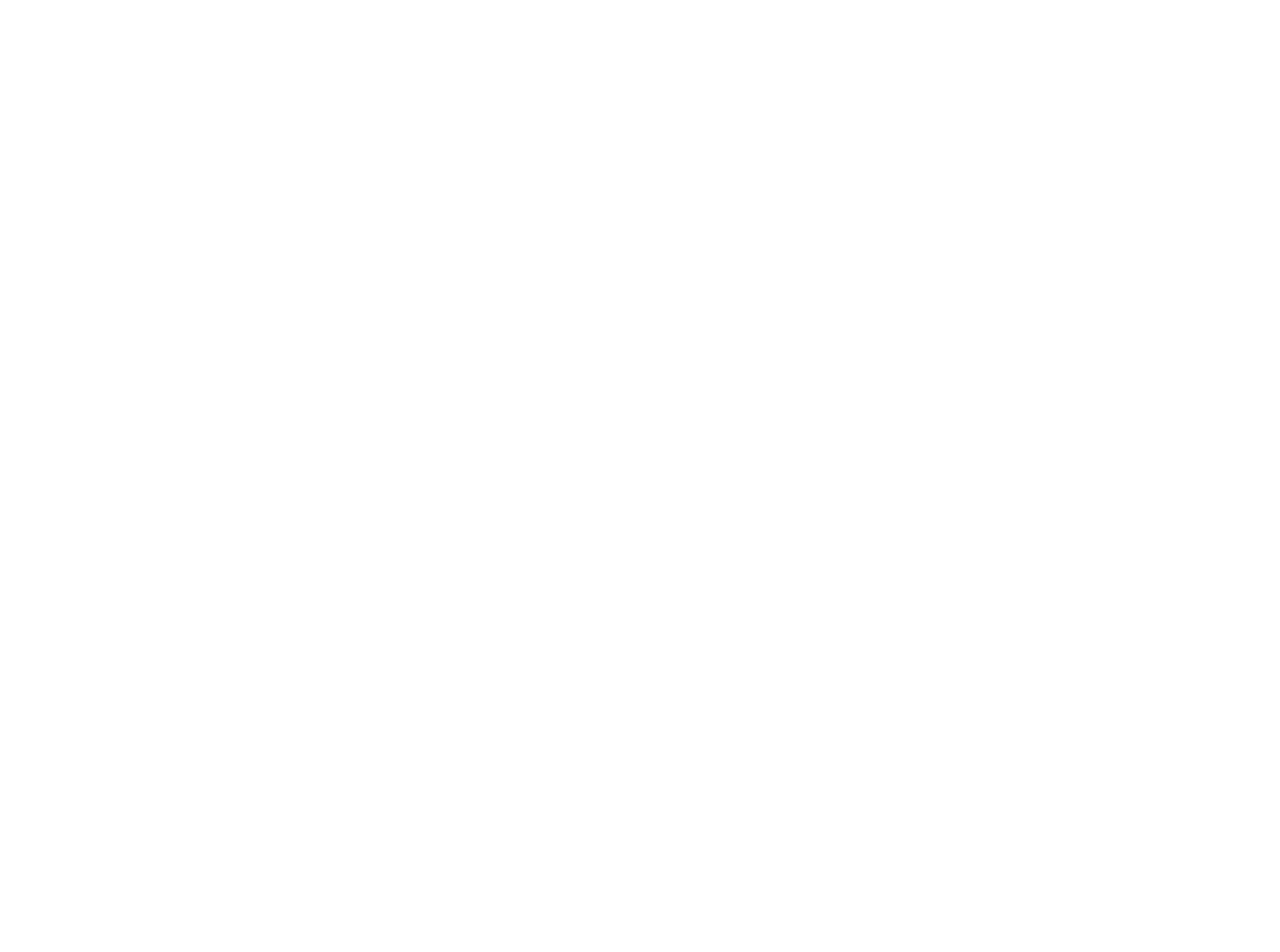
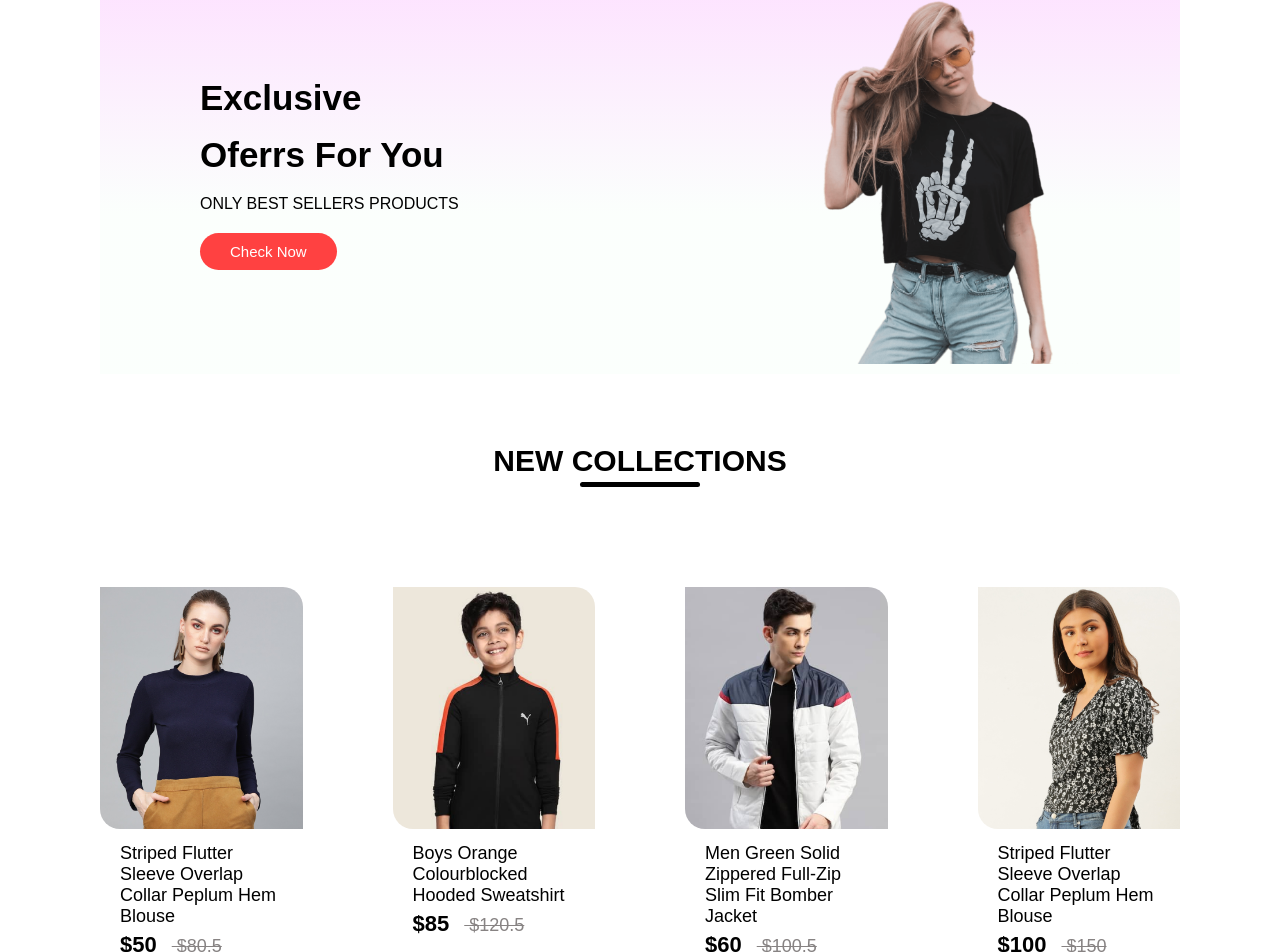
Before and after one commit to 7odaaabosetaa/E-commerce-react, a React (Vite) app in the folder Frontend/: page / in a window 1280 px wide. Shown: the part 1540-2492 px from the top of the page. Before the commit the page ends 870 px from the top, so only its background shows below. Built offline with nearby package versions, Linux system fonts and the light colour scheme.

Commit message:
read data from local file and use it in shop page

```diff
--- a/Frontend/src/App.css
+++ b/Frontend/src/App.css
@@ -1,3 +1,4 @@
+/* general css for all project */
 *{
     margin: 0;
     padding: 0%;
@@ -14,3 +15,47 @@
 ul , li{
     list-style-type: none;
 }
+/*  item css componant */
+.items{
+    display: grid;
+    row-gap: 50px;
+    column-gap: 90px;
+    padding:  100px ;
+    padding-bottom: 50px;
+    grid-template-columns: repeat(auto-fit, minmax(200px, 1fr));
+}
+/* padding betweeen sections css code componant */
+.paddingsection{
+    padding: 20px 0px 9px;
+    position: relative;
+    font-size: 30px;
+    font-weight: 600;
+    text-align: center;
+    text-transform: uppercase;
+    /* margin: 60px; */
+}
+.paddingsection::after{
+    position: absolute;
+    content: "";
+    height: 5px;
+    width: 120px;
+    background-color: #000000;
+    bottom: 0 ;
+    right: 50vw;
+    transform: translateX(50%);
+    border-radius: 5px;
+}
+
+/* a link button css */
+a.button_link{
+        background-color: #FF4141;
+        padding: 10px 30px;
+        border-radius: 25px;
+        color: white;
+        text-transform: capitalize;
+        font-size: 19px;
+}
+a.button_link:hover{
+    color: #ffb6b6;
+    /* font-size: 14px; */
+}
--- /dev/null
+++ b/Frontend/src/componants/item.css
@@ -0,0 +1,36 @@
+.item{
+    min-width: 200px;
+    max-width: 400;
+    overflow: hidden;
+    border-top-right-radius: 20px;
+    cursor: pointer;
+}
+.item img{
+    width: 100%;
+    border-bottom-left-radius: 20px;
+}
+.item .text{
+    padding: 10px  20px;
+    color: black;
+    font-size: 18px;
+}
+.item .text p{
+    padding-bottom: 5px;
+}
+.item .text span.new_price{
+    color: black;
+    font-size: 22px;
+    font-weight: bold;
+    display: inline-block;
+    margin-right: 15px;
+}
+.item .text span.old_price{
+    text-decoration: line-through;
+    color: #878383;
+}
+.item:hover{
+    transform: scale(1.01);
+    opacity: 0.9;
+    transition: 0.3;
+
+}
--- /dev/null
+++ b/Frontend/src/componants/item.jsx
@@ -0,0 +1,19 @@
+import React from 'react';
+import "./item.css"
+
+
+
+function  Item(props){
+    return (
+        <div className='item'>
+            <img src={props.img} alt="" srcset="" />
+            <div className="text">
+            <p className='info'> {props.info}</p>
+            <span className='new_price'> ${props.newPrice}  </span>
+            <span className='old_price'> ${props.oldPrice}  </span>
+            </div>
+
+        </div>
+    );
+};
+export default Item;
--- /dev/null
+++ b/Frontend/src/componants/panar.css
@@ -0,0 +1,38 @@
+.panar{
+    margin: 50px 100px;
+    background: linear-gradient(180deg,#fde1ff,#e1ffea22 60%);
+    display: flex;
+    justify-content:space-between;
+    padding: 20px 100px;
+    height: 400px;
+    align-items: center;
+}
+.panar img{
+    height: calc(100% + 20px) ;
+}
+.panar .text{
+    display: flex;
+    flex-direction: column;
+}
+.panar .text  h3{
+    text-transform: capitalize;
+    font-size: 35px;
+    margin-bottom: 20px;
+}
+.panar .text  p{
+    font-size: 16px;
+    text-transform: uppercase;
+}
+.panar .text  a.button_link{
+    margin: 0;
+    font-size: 15px;
+    margin-top: 20px;
+    flex-shrink: 4;
+    max-width: fit-content;
+
+}
+br{
+    display: block;
+    content: "";
+    margin-bottom: 17px;
+ }
--- /dev/null
+++ b/Frontend/src/componants/panar.jsx
@@ -0,0 +1,17 @@
+import React from 'react';
+import "./panar.css"
+
+const Panar = (props) => {
+    return (
+        <div className="panar">
+        <div className="text">
+            <h3>exclusive <br/><br/> Oferrs for you</h3>
+            <p>only best sellers products</p>
+            <a href="#" className='button_link'>Check now</a>
+      </div>
+      <img src={props.img} alt="" srcset="" />
+    </div>
+    );
+}
+
+export default Panar;
--- a/Frontend/src/pages/shop/Shop.css
+++ b/Frontend/src/pages/shop/Shop.css
@@ -31,7 +31,6 @@
     color: white;
     text-transform: capitalize;
     font-size: 19px;
-
 }
 .hero .right img{
     width: 100%;
--- a/Frontend/src/pages/shop/Shop.jsx
+++ b/Frontend/src/pages/shop/Shop.jsx
@@ -3,7 +3,12 @@
 import hero from "../../Assets/hero_image.png"
 import hand from "../../Assets/hand_icon.png"
 import arrow from "../../Assets/arrow.png"
+import girl from "../../Assets/exclusive_image.png"
 import "./Shop.css"
+import Item from '../../componants/item';
+import data_product from '../../Assets/data';
+import Panar from '../../componants/panar';
+import new_collections from '../../Assets/new_collections';
 
 const Shop = () => {
     return (
@@ -11,13 +16,29 @@
             <div className='hero'>
                 <div className="left">
                     <p>new arrivals only </p>
-                    <h2>new <img src={hand} alt="" /> collections   <br/>for everyone </h2>
+                    <h2>new <img src={hand} alt="" /> collections   <br />for everyone </h2>
                     <a href=""> latest collections  &nbsp;   <img src={arrow} alt="" srcset="" /></a>
                 </div>
                 <div className="right">
                     <img src={hero} alt="" />
                 </div>
             </div>
+            <div className="paddingsection">Populer in wemon </div>
+            <div className="items">
+                {data_product.map((item) => {
+                    return <Item img={item.image} info={item.name} newPrice={item.new_price} oldPrice={item.old_price} />
+                })}
+            </div>
+            {/* paner section */}
+            <Panar img={girl} />
+            <div className="paddingsection">new  collections </div>
+            <div className="items">
+                {new_collections.map((item) => {
+                    return <Item img={item.image} info={item.name} newPrice={item.new_price} oldPrice={item.old_price} />
+                })}
+            </div>
+
+
         </div>
     );
 }
```
